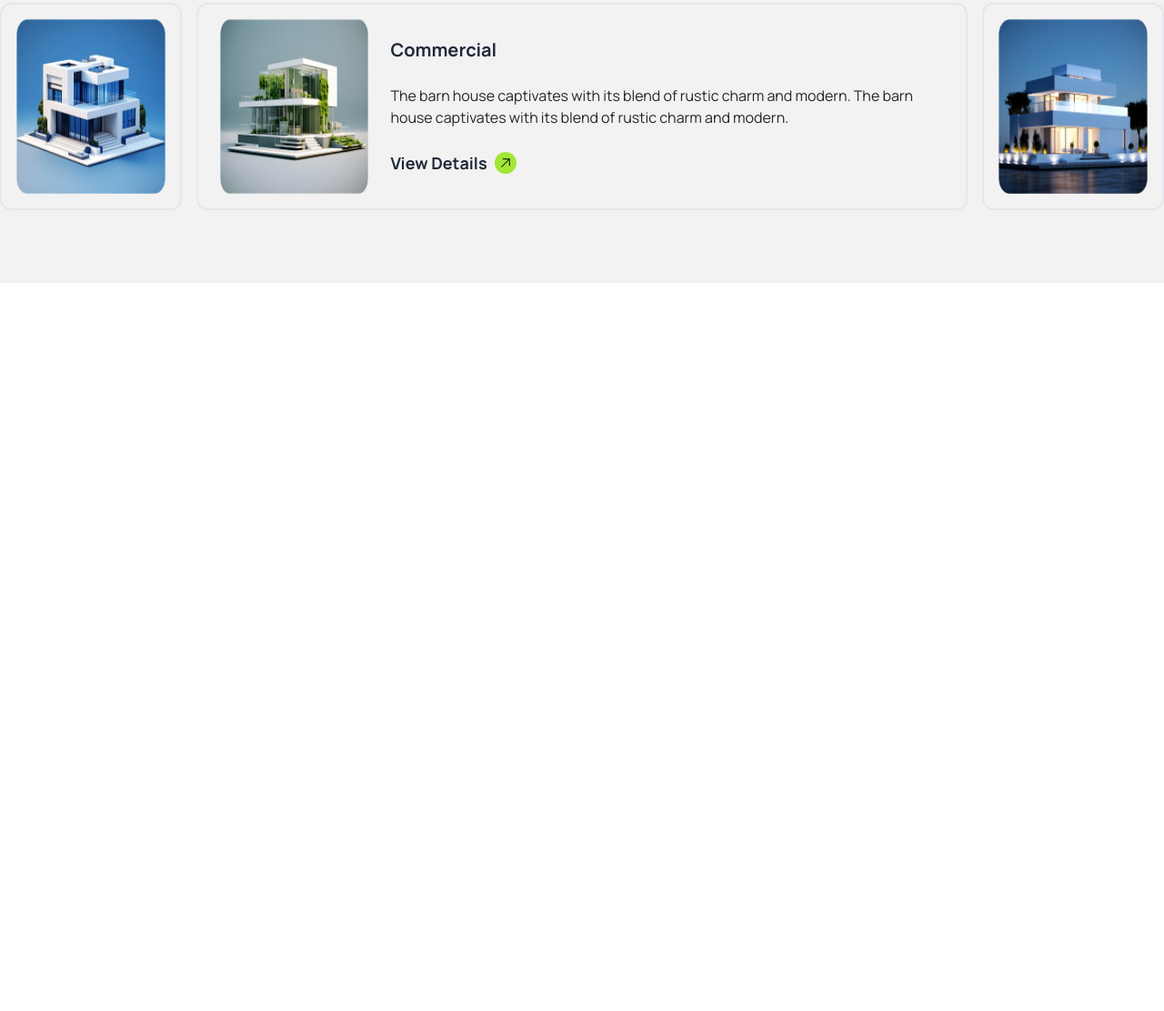
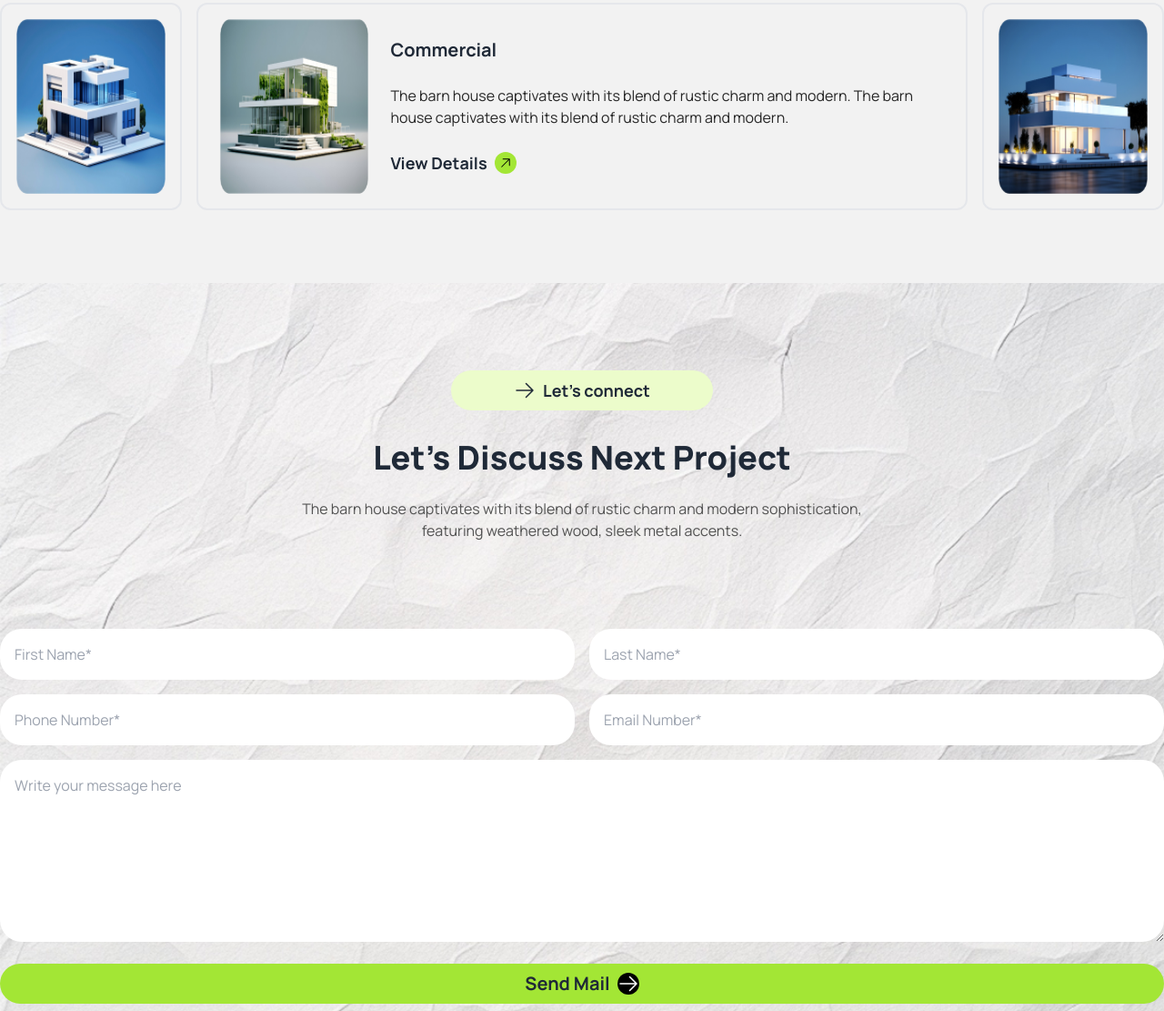
Before and after one commit to Mehedi86/assignment-3, a plain HTML site: page index.html in a window 1280 px wide. Shown: the part 2990-4101 px from the top of the page at 91% size. Before the commit the page ends 3301 px from the top, so only its background shows below. Drawn offline with nearby package versions, Linux system fonts and the light colour scheme.

Commit message:
discuss section

```diff
--- a/index.html
+++ b/index.html
@@ -18,6 +18,13 @@
     <style>
         .manrope-font {
             font-family: "Manrope", sans-serif;
+        }
+
+        .discuss-bg {
+            background: url(./assets/bg.jpg);
+            background-repeat: no-repeat;
+            background-size: cover;
+            background-position: center;
         }
     </style>
 
@@ -264,6 +271,46 @@
                 </div>
             </div>
         </section>
+        <!-- next project section -->
+        <section>
+            <div class="discuss-bg md:h-screen">
+                <div class="container mx-auto">
+                    <div class="text-center py-24">
+                        <div class="md:w-72 mx-auto flex items-center justify-center gap-2 bg-lime-100 p-2 rounded-3xl">
+                            <svg xmlns="http://www.w3.org/2000/svg" fill="none" viewBox="0 0 24 24" stroke-width="1.5"
+                                stroke="currentColor" class="size-6">
+                                <path stroke-linecap="round" stroke-linejoin="round"
+                                    d="M13.5 4.5 21 12m0 0-7.5 7.5M21 12H3" />
+                            </svg>
+                            <h1 class="font-bold text-lg">Let's connect</h1>
+                        </div>
+                        <h1 class="text-4xl pt-8 text-gray-800 font-extrabold">Let's Discuss Next Project</h1>
+                        <br>
+                        <p class="text-neutral-600">The barn house captivates with its blend of rustic charm and modern
+                            sophistication,<br>featuring weathered wood, sleek metal accents.</p>
+                    </div>
+                    <div class="grid grid-cols-2 grid-rows-5 gap-4">
+                        <input type="text" placeholder="First Name*" class="p-4  rounded-3xl w-full " />
+                        <input type="text" placeholder="Last Name*" class="p-4 rounded-3xl w-full " />
+                        <input type="text" placeholder="Phone Number*" class="p-4  rounded-3xl w-full " />
+                        <input type="text" placeholder="Email Number*" class="p-4  rounded-3xl w-full " />
+                        <textarea placeholder="Write your message here"
+                            class="rounded-3xl w-full col-span-2 row-span-3 p-4"></textarea>
+                    </div>
+                    <div class="rounded-3xl bg-lime-400 px-4 py-2 my-6">
+                        <div class="flex items-center justify-center gap-2">
+                            <button class="text-xl font-bold">Send Mail </button>
+                            <svg xmlns="http://www.w3.org/2000/svg" fill="none" viewBox="0 0 24 24" stroke-width="1.5"
+                                stroke="currentColor" class="size-6 bg-black text-white rounded-full -rotete-45">
+                                <path stroke-linecap="round" stroke-linejoin="round"
+                                    d="M13.5 4.5 21 12m0 0-7.5 7.5M21 12H3" />
+                            </svg>
+                        </div>
+                    </div>
+                </div>
+            </div>
+            </div>
+        </section>
     </main>
     <footer></footer>
 </body>
```
